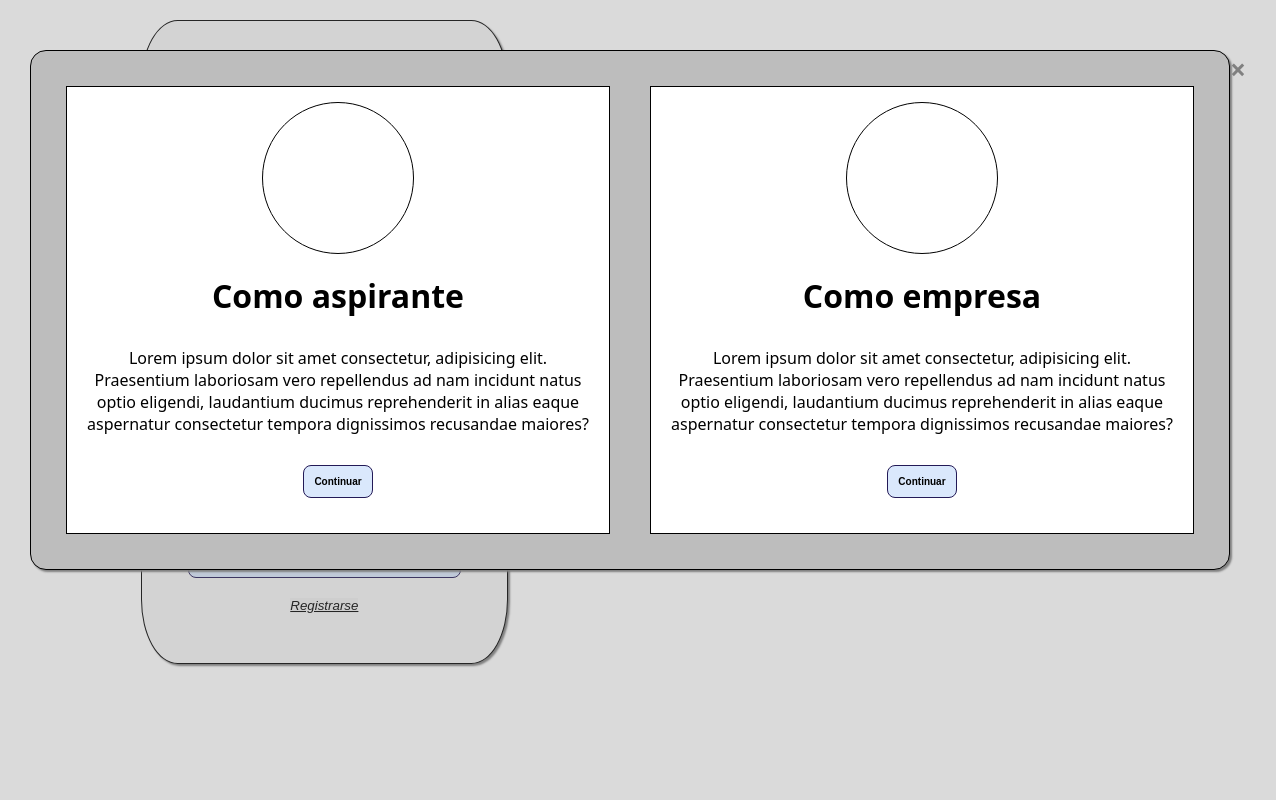
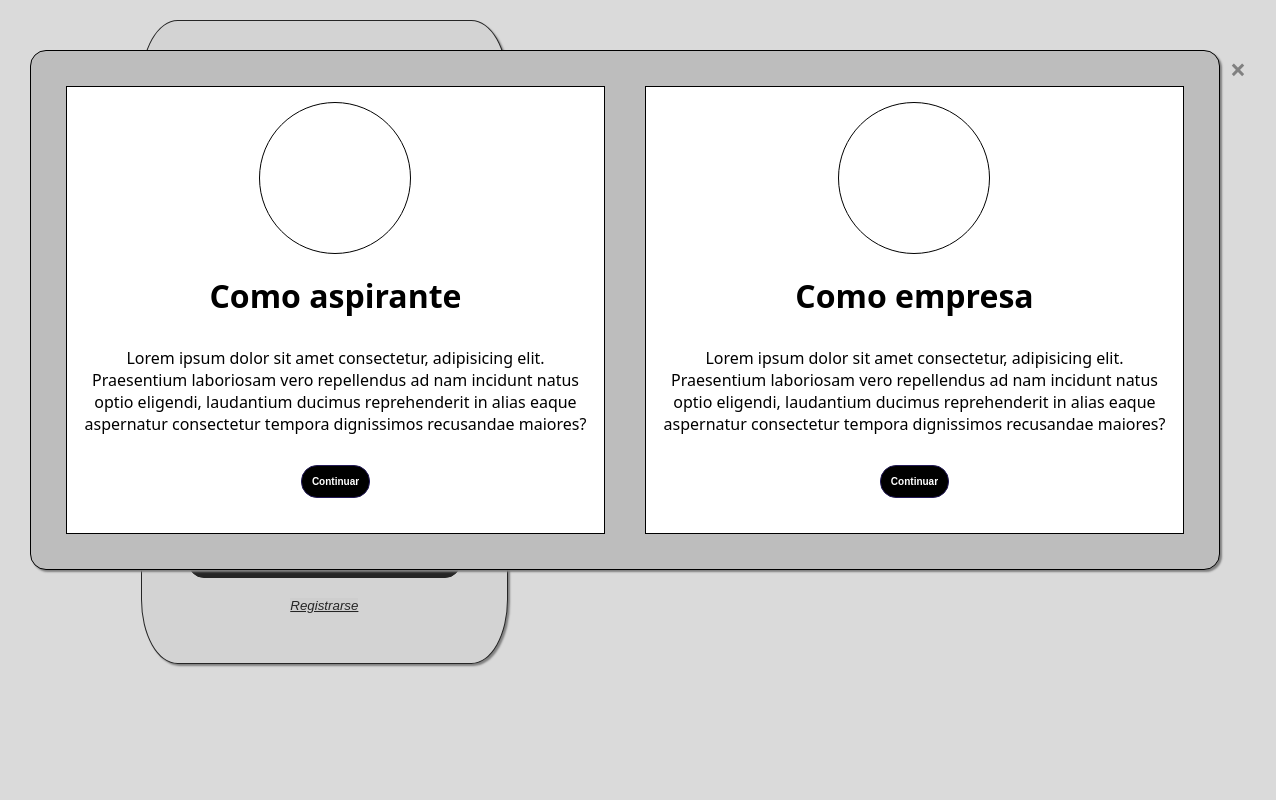
Before and after one commit to jmoc3/Tindem, a website built with Vite: page src/views/loginView/login.html in a window 1280 px wide. Both pictures are taken after a click on the button "Registrarse". Built offline with nearby package versions, Linux system fonts and the light colour scheme.

Commit message:
Ultimando detalles css en la vista login

```diff
--- a/src/views/loginView/login.css
+++ b/src/views/loginView/login.css
@@ -8,6 +8,7 @@ main{
     height: 100%;
     padding: 20px;
     display: flex;
+    align-items: center;
     justify-content: space-evenly;
 }
 
@@ -77,9 +78,10 @@ input{
 
 .button-login{
     padding: 10px;
-    background-color: #DAE8FC;
-    border: 1px solid   rgb(35, 26, 87);
-    border-radius: 0.5rem;
+    background-color: black;
+    border: 1px solid   black;
+    color: white;
+    border-radius: 1rem;
     font-weight: bold;
     width: 75%;
     margin-bottom: 20px;
@@ -143,9 +145,10 @@ input{
 .button-modal{
     padding: 10px;
     margin-top: 30px;
-    background-color: #DAE8FC;
+    color: white;
+    background-color: black;
     border: 1px solid   rgb(35, 26, 87);
-    border-radius: 0.5rem;
+    border-radius: 1rem;
     font-weight: bold;
     margin-bottom: 20px;
     font-size: 10px;
@@ -161,6 +164,7 @@ p{
     float: right;
     font-size: 28px;
     font-weight: bold;
+    margin-left: 10px;
 }
 
 .close:hover,.close:focus {
```
